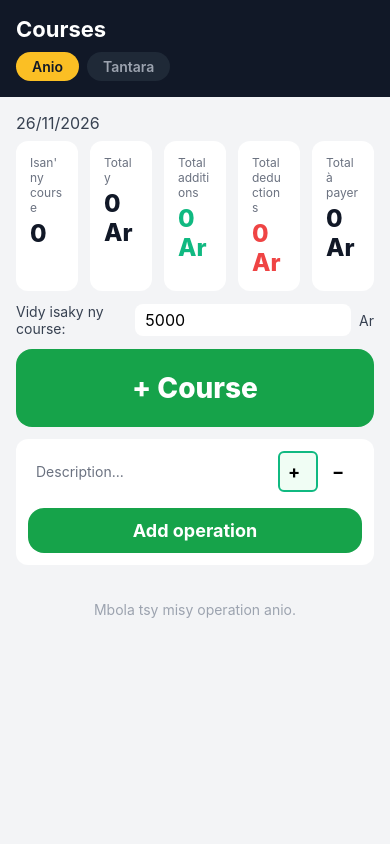
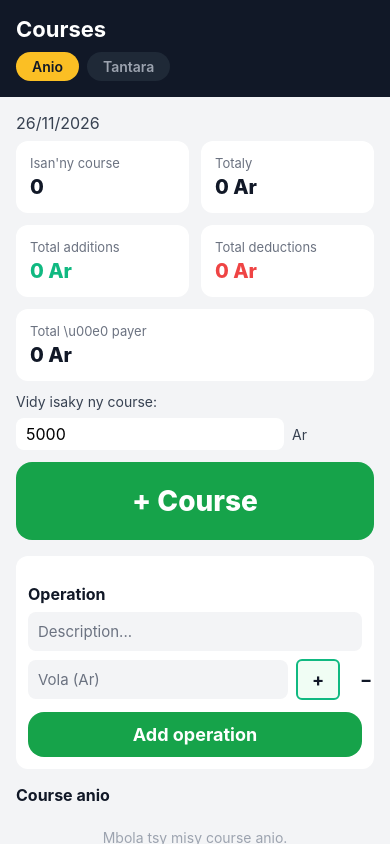
Before and after one commit to tophyrakotomavo/course-app, a React Native app: screen / in a window 390 px wide. Built offline with nearby package versions, Linux system fonts and the light colour scheme.

Commit message:
Refactor App component to enhance UI and functionality with StatCard component, improved state management, and better error handling

```diff
--- a/App.tsx
+++ b/App.tsx
@@ -4,12 +4,13 @@ import {
   Text,
   TouchableOpacity,
   TextInput,
-  FlatList,
   StyleSheet,
   Alert,
   SafeAreaView,
   StatusBar,
   Platform,
+  ScrollView,
+  useWindowDimensions,
 } from 'react-native';
 import AsyncStorage from '@react-native-async-storage/async-storage';
 
@@ -35,11 +36,33 @@ const fmtMoney = (n: number): string =>
   Math.round(n).toString().replace(/\B(?=(\d{3})+(?!\d))/g, ' ') + ' Ar';
 
 const totalOperations = (ops: Operation[], type: 'add' | 'deduct'): number =>
-  ops
-    .filter((o) => o.type === type)
-    .reduce((acc, o) => acc + o.amount, 0);
+  ops.filter((o) => o.type === type).reduce((acc, o) => acc + o.amount, 0);
+
+const newId = (): string => `${Date.now()}-${Math.random().toString(36).slice(2, 8)}`;
+
+const TODAY_KEY = dayKey(Date.now());
+
+type StatCardProps = {
+  label: string;
+  value: string;
+  color?: string;
+  basis: string;
+  wide?: boolean;
+};
+
+function StatCard({ label, value, color, basis, wide }: StatCardProps): React.JSX.Element {
+  return (
+    <View style={[s.card, { flexBasis: wide ? '100%' : basis }]}>
+      <Text style={s.cardLabel}>{label}</Text>
+      <Text style={[s.cardValue, color ? { color } : null]}>{value}</Text>
+    </View>
+  );
+}
 
 export default function App(): React.JSX.Element {
+  const { width } = useWindowDimensions();
+  const cardBasis = width >= 700 ? '30%' : '45%';
+
   const [rides, setRides] = useState<Ride[]>([]);
   const [price, setPrice] = useState<string>('5000');
   const [tab, setTab] = useState<Tab>('today');
@@ -47,6 +70,7 @@ export default function App(): React.JSX.Element {
   const [operations, setOperations] = useState<Operation[]>([]);
   const [opType, setOpType] = useState<'add' | 'deduct'>('add');
   const [opDesc, setOpDesc] = useState<string>('');
+  const [opAmount, setOpAmount] = useState<string>('');
 
   useEffect(() => {
     (async () => {
@@ -58,7 +82,7 @@ export default function App(): React.JSX.Element {
           if (data.price) setPrice(String(data.price));
           setOperations(data.operations || []);
         }
-      } catch (e) {}
+      } catch {}
       setLoaded(true);
     })();
   }, []);
@@ -68,37 +92,37 @@ export default function App(): React.JSX.Element {
     AsyncStorage.setItem(KEY, JSON.stringify({ rides, price, operations })).catch(() => {});
   }, [rides, price, operations, loaded]);
 
-  const todayKey = useMemo(() => {
-    const now = new Date();
-    const m = String(now.getMonth() + 1).padStart(2, '0');
-    const j = String(now.getDate()).padStart(2, '0');
-    return `${now.getFullYear()}-${m}-${j}`;
-  }, []);
+  const todayKey = TODAY_KEY;
 
-  const days = useMemo(() => {
-    const map: Record<string, { key: string; count: number; total: number }> = {};
-    rides.forEach((r) => {
-      const k = dayKey(r.ts);
-      if (!map[k]) map[k] = { key: k, count: 0, total: 0 };
-      map[k].count += 1;
-      map[k].total += r.amount;
-    });
-    return Object.values(map).sort((a, b) => (a.key < b.key ? 1 : -1));
-  }, [rides]);
+  const today = useMemo(() => {
+    const todaysRides = rides.filter((r) => dayKey(r.ts) === todayKey);
+    return {
+      count: todaysRides.length,
+      total: todaysRides.reduce((acc, r) => acc + r.amount, 0),
+    };
+  }, [rides, todayKey]);
 
-  const today = days.find((d) => d.key === todayKey) || { key: todayKey, count: 0, total: 0 };
-  const todayRides = rides
-    .filter((r) => dayKey(r.ts) === todayKey)
-    .sort((a, b) => b.ts - a.ts);
+  const todayRides = useMemo(
+    () => rides.filter((r) => dayKey(r.ts) === todayKey).sort((a, b) => b.ts - a.ts),
+    [rides, todayKey]
+  );
 
-  const todayOps = operations.filter((o) => dayKey(o.ts) === todayKey);
-  const todayAdditions = totalOperations(operations, 'add');
-  const todayDeductions = totalOperations(operations, 'deduct');
+  const todayOps = useMemo(
+    () => operations.filter((o) => dayKey(o.ts) === todayKey).sort((a, b) => b.ts - a.ts),
+    [operations, todayKey]
+  );
+
+  const todayAdditions = totalOperations(todayOps, 'add');
+  const todayDeductions = totalOperations(todayOps, 'deduct');
   const todayAPayer = today.total + todayAdditions - todayDeductions;
 
   const addRide = (): void => {
     const amount = parseInt(price, 10) || 0;
-    setRides((prev) => [...prev, { id: String(Date.now()), ts: Date.now(), amount }]);
+    if (amount <= 0) {
+      Alert.alert('Vidy diso', 'Ampidiro ny vidin\u2019ny course.');
+      return;
+    }
+    setRides((prev) => [...prev, { id: newId(), ts: Date.now(), amount }]);
   };
 
   const removeRide = (id: string): void => {
@@ -109,13 +133,18 @@ export default function App(): React.JSX.Element {
   };
 
   const addOperation = (): void => {
-    const amount = parseInt(opDesc, 10) || 0;
-    if (amount === 0) return;
+    const amount = parseInt(opAmount, 10) || 0;
+    if (amount <= 0) {
+      Alert.alert('Vola diso', 'Ampidiro ny vola ho an\u2019ity operation ity.');
+      return;
+    }
+    const description = opDesc.trim() || (opType === 'add' ? 'Addition' : 'Deduction');
     setOperations((prev) => [
       ...prev,
-      { id: String(Date.now()), ts: Date.now(), description: opDesc, amount, type: opType },
+      { id: newId(), ts: Date.now(), description, amount, type: opType },
     ]);
     setOpDesc('');
+    setOpAmount('');
   };
 
   const removeOperation = (id: string): void => {
@@ -146,9 +175,9 @@ export default function App(): React.JSX.Element {
     return Object.values(map).sort((a, b) => (a.key < b.key ? 1 : -1));
   }, [rides, operations]);
 
-  const grand = grandDays.reduce<
-    { key: string; count: number; total: number; additions: number; deductions: number }
-  >(
+  const grand = useMemo(
+    () =>
+      grandDays.reduce(
         (acc, d) => ({
           key: acc.key,
           count: acc.count + d.count,
@@ -157,9 +186,13 @@ export default function App(): React.JSX.Element {
           deductions: acc.deductions + d.deductions,
         }),
         { key: '', count: 0, total: 0, additions: 0, deductions: 0 }
+      ),
+    [grandDays]
   );
 
   const overallAPayer = grand.total + grand.additions - grand.deductions;
+
+  const netColor = (n: number): string => (n < 0 ? '#EF4444' : '#111827');
 
   return (
     <SafeAreaView style={s.safe}>
@@ -176,36 +209,36 @@ export default function App(): React.JSX.Element {
       </View>
 
       {tab === 'today' ? (
-        <View style={s.body}>
+        <ScrollView
+          style={s.scroll}
+          contentContainerStyle={s.content}
+          keyboardShouldPersistTaps="handled"
+          showsVerticalScrollIndicator={false}
+        >
           <Text style={s.date}>{fmtDay(todayKey)}</Text>
 
           <View style={s.cards}>
-            <View style={s.card}>
-              <Text style={s.cardLabel}>Isan&#39;ny course</Text>
-              <Text style={s.cardValue}>{today.count}</Text>
-            </View>
-            <View style={s.card}>
-              <Text style={s.cardLabel}>Totaly</Text>
-              <Text style={s.cardValue}>{fmtMoney(today.total)}</Text>
-            </View>
-            <View style={s.card}>
-              <Text style={s.cardLabel}>Total additions</Text>
-              <Text style={{ ...s.cardValue, color: '#10B981' }}>
-                {fmtMoney(todayAdditions)}
-              </Text>
-            </View>
-            <View style={s.card}>
-              <Text style={s.cardLabel}>Total deductions</Text>
-              <Text style={{ ...s.cardValue, color: '#EF4444' }}>
-                {fmtMoney(todayDeductions)}
-              </Text>
-            </View>
-            <View style={s.card}>
-              <Text style={s.cardLabel}>Total &agrave; payer</Text>
-              <Text style={{ ...s.cardValue, color: '#111827', fontSize: 24, fontWeight: '800' }}>
-                {fmtMoney(todayAPayer)}
-              </Text>
-            </View>
+            <StatCard label="Isan'ny course" value={String(today.count)} basis={cardBasis} />
+            <StatCard label="Totaly" value={fmtMoney(today.total)} basis={cardBasis} />
+            <StatCard
+              label="Total additions"
+              value={fmtMoney(todayAdditions)}
+              color="#10B981"
+              basis={cardBasis}
+            />
+            <StatCard
+              label="Total deductions"
+              value={fmtMoney(todayDeductions)}
+              color="#EF4444"
+              basis={cardBasis}
+            />
+            <StatCard
+              label="Total \u00e0 payer"
+              value={fmtMoney(todayAPayer)}
+              color={netColor(todayAPayer)}
+              basis={cardBasis}
+              wide
+            />
           </View>
 
           <View style={s.priceRow}>
@@ -215,6 +248,8 @@ export default function App(): React.JSX.Element {
               value={price}
               onChangeText={(t) => setPrice(t.replace(/[^0-9]/g, ''))}
               keyboardType="numeric"
+              placeholder="0"
+              placeholderTextColor="#9CA3AF"
             />
             <Text style={s.priceLabel}>Ar</Text>
           </View>
@@ -224,7 +259,7 @@ export default function App(): React.JSX.Element {
           </TouchableOpacity>
 
           <View style={s.opForm}>
-            <View style={s.opFormRow}>
+            <Text style={s.sectionTitle}>Operation</Text>
             <TextInput
               style={s.opInput}
               value={opDesc}
@@ -232,15 +267,30 @@ export default function App(): React.JSX.Element {
               placeholder="Description..."
               placeholderTextColor="#6B7280"
             />
+            <View style={s.opFormRow}>
+              <TextInput
+                style={s.opInput}
+                value={opAmount}
+                onChangeText={(t) => setOpAmount(t.replace(/[^0-9]/g, ''))}
+                placeholder="Vola (Ar)"
+                placeholderTextColor="#6B7280"
+                keyboardType="numeric"
+              />
               <View style={s.opTypeRow}>
                 <TouchableOpacity
-                  style={[{ padding: 8, borderRadius: 6, borderWidth: 2, borderColor: opType === 'add' ? '#10B981' : 'transparent', backgroundColor: opType === 'add' ? '#F0FDF4' : 'transparent' }, s.opTypeBtn]}
+                  style={[
+                    s.opTypeBtn,
+                    opType === 'add' && s.opTypeAddOn,
+                  ]}
                   onPress={() => setOpType('add')}
                 >
                   <Text style={s.opTypeTxt}>+</Text>
                 </TouchableOpacity>
                 <TouchableOpacity
-                  style={[{ padding: 8, borderRadius: 6, borderWidth: 2, borderColor: opType === 'deduct' ? '#EF4444' : 'transparent', backgroundColor: opType === 'deduct' ? '#FEE2E2' : 'transparent' }, s.opTypeBtn]}
+                  style={[
+                    s.opTypeBtn,
+                    opType === 'deduct' && s.opTypeDeductOn,
+                  ]}
                   onPress={() => setOpType('deduct')}
                 >
                   <Text style={s.opTypeTxt}>&minus;</Text>
@@ -252,91 +302,119 @@ export default function App(): React.JSX.Element {
             </TouchableOpacity>
           </View>
 
-          <FlatList
-            data={todayOps}
-            keyExtractor={(o) => o.id}
-            style={{ marginTop: 12 }}
-            ListEmptyComponent={<Text style={s.empty}>Mbola tsy misy operation anio.</Text>}
-            renderItem={({ item, index }) => (
-              <View style={s.row}>
+          <Text style={s.sectionTitle}>Course anio</Text>
+          {todayRides.length === 0 ? (
+            <Text style={s.empty}>Mbola tsy misy course anio.</Text>
+          ) : (
+            todayRides.map((item) => (
+              <View key={item.id} style={s.row}>
                 <Text style={s.rowMain}>
-                  {item.description} · {fmtTime(item.ts)}
+                  Course · {fmtTime(item.ts)}
                 </Text>
-                <Text style={[
-                  { padding: 8, borderRadius: 6, backgroundColor: item.type === 'add' ? '#F0FDF4' : '#FEE2E2', color: item.type === 'add' ? '#10B981' : '#EF4444' },
-                  { flex: 1, textAlign: 'right' },
-                ]}>
-                  {item.type === 'add' ? `+${fmtMoney(item.amount)}` : `-${fmtMoney(item.amount)}`}
-                </Text>
-                <TouchableOpacity onPress={() => removeOperation(item.id)}>
+                <Text style={s.rowAmount}>{fmtMoney(item.amount)}</Text>
+                <TouchableOpacity onPress={() => removeRide(item.id)} hitSlop={8}>
                   <Text style={s.del}>&times;</Text>
                 </TouchableOpacity>
               </View>
+            ))
           )}
+
+          <Text style={s.sectionTitle}>Operations anio</Text>
+          {todayOps.length === 0 ? (
+            <Text style={s.empty}>Mbola tsy misy operation anio.</Text>
+          ) : (
+            todayOps.map((item) => (
+              <View key={item.id} style={s.row}>
+                <View style={s.rowText}>
+                  <Text style={s.rowMain} numberOfLines={2}>
+                    {item.description}
+                  </Text>
+                  <Text style={s.rowSub}>{fmtTime(item.ts)}</Text>
+                </View>
+                <Text
+                  style={[
+                    s.rowAmount,
+                    { color: item.type === 'add' ? '#10B981' : '#EF4444' },
+                  ]}
+                >
+                  {item.type === 'add' ? `+${fmtMoney(item.amount)}` : `-${fmtMoney(item.amount)}`}
+                </Text>
+                <TouchableOpacity onPress={() => removeOperation(item.id)} hitSlop={8}>
+                  <Text style={s.del}>&times;</Text>
+                </TouchableOpacity>
+              </View>
+            ))
+          )}
+        </ScrollView>
+      ) : (
+        <ScrollView
+          style={s.scroll}
+          contentContainerStyle={s.content}
+          showsVerticalScrollIndicator={false}
+        >
+          <View style={s.cards}>
+            <StatCard label="Course rehetra" value={String(grand.count)} basis={cardBasis} />
+            <StatCard label="Totaly rehetra" value={fmtMoney(grand.total)} basis={cardBasis} />
+            <StatCard
+              label="Total additions"
+              value={fmtMoney(grand.additions)}
+              color="#10B981"
+              basis={cardBasis}
+            />
+            <StatCard
+              label="Total deductions"
+              value={fmtMoney(grand.deductions)}
+              color="#EF4444"
+              basis={cardBasis}
+            />
+            <StatCard
+              label="Total \u00e0 payer"
+              value={fmtMoney(overallAPayer)}
+              color={netColor(overallAPayer)}
+              basis={cardBasis}
+              wide
             />
           </View>
+
+          <Text style={s.sectionTitle}>Tantara isan&apos;andro</Text>
+          {grandDays.length === 0 ? (
+            <Text style={s.empty}>Tsy misy tantara.</Text>
           ) : (
-        <View style={s.body}>
-          <View style={s.cards}>
-            <View style={s.card}>
-              <Text style={s.cardLabel}>Course rehetra</Text>
-              <Text style={s.cardValue}>{grand.count}</Text>
+            grandDays.map((item) => {
+              const net = item.total + item.additions - item.deductions;
+              return (
+                <View key={item.key} style={s.dayCard}>
+                  <View style={s.dayTop}>
+                    <Text style={s.dayDate}>{fmtDay(item.key)}</Text>
+                    <Text style={[s.dayNet, { color: netColor(net) }]}>{fmtMoney(net)}</Text>
                   </View>
-            <View style={s.card}>
-              <Text style={s.cardLabel}>Totaly rehetra</Text>
-              <Text style={s.cardValue}>{fmtMoney(grand.total)}</Text>
+                  <View style={s.dayStats}>
+                    <View style={s.dayStat}>
+                      <Text style={s.dayStatLabel}>Course</Text>
+                      <Text style={s.dayStatValue}>{item.count}</Text>
                     </View>
-            <View style={s.card}>
-              <Text style={s.cardLabel}>Total additions</Text>
-              <Text style={{ ...s.cardValue, color: '#10B981' }}>
-                {fmtMoney(grand.additions)}
+                    <View style={s.dayStat}>
+                      <Text style={s.dayStatLabel}>Totaly</Text>
+                      <Text style={s.dayStatValue}>{fmtMoney(item.total)}</Text>
+                    </View>
+                    <View style={s.dayStat}>
+                      <Text style={s.dayStatLabel}>Additions</Text>
+                      <Text style={[s.dayStatValue, { color: '#10B981' }]}>
+                        +{fmtMoney(item.additions)}
                       </Text>
                     </View>
-            <View style={s.card}>
-              <Text style={s.cardLabel}>Total deductions</Text>
-              <Text style={{ ...s.cardValue, color: '#EF4444' }}>
-                {fmtMoney(grand.deductions)}
-              </Text>
-            </View>
-            <View style={s.card}>
-              <Text style={s.cardLabel}>Total &agrave; payer</Text>
-              <Text style={{ ...s.cardValue, color: '#111827', fontSize: 24, fontWeight: '800' }}>
-                {fmtMoney(overallAPayer)}
+                    <View style={s.dayStat}>
+                      <Text style={s.dayStatLabel}>Deductions</Text>
+                      <Text style={[s.dayStatValue, { color: '#EF4444' }]}>
+                        &minus;{fmtMoney(item.deductions)}
                       </Text>
                     </View>
                   </View>
-
-          <FlatList
-            data={grandDays}
-            keyExtractor={(d) => d.key}
-            ListEmptyComponent={<Text style={s.empty}>Tsy misy tantara.</Text>}
-            renderItem={({ item }) => (
-              <View style={s.row}>
-                <Text style={s.rowMain}>{fmtDay(item.key)}</Text>
-                <Text style={s.rowMain}>{item.count} course</Text>
-                <Text style={[s.rowMain, { fontWeight: '700' }]}>{fmtMoney(item.total)}</Text>
-                <Text style={{ ...s.rowMain, color: '#10B981' }}>
-                  +{fmtMoney(item.additions)}
-                </Text>
-                <Text style={{ ...s.rowMain, color: '#EF4444' }}>
-                  &minus;{fmtMoney(item.deductions)}
-                </Text>
-                <Text style={{ ...s.rowMain, fontWeight: '700' }}>{fmtMoney(item.total + item.additions - item.deductions)}</Text>
                 </View>
+              );
+            })
           )}
-          />
-
-          <Text style={{ padding: 8, color: '#6B7280' }}>Total global</Text>
-          <View style={s.row}>
-            <Text style={s.rowMain}>Courses: {grand.count}</Text>
-            <Text style={s.rowMain}>Income: {fmtMoney(grand.total)}</Text>
-            <Text style={{ ...s.rowMain, color: '#10B981' }}>Additions: {fmtMoney(grand.additions)}</Text>
-            <Text style={{ ...s.rowMain, color: '#EF4444' }}>Deductions: {fmtMoney(grand.deductions)}</Text>
-            <Text style={{ ...s.rowMain, color: '#111827', fontWeight: '800' }}>
-              Net: {fmtMoney(overallAPayer)}
-            </Text>
-          </View>
-        </View>
+        </ScrollView>
       )}
     </SafeAreaView>
   );
@@ -351,27 +429,42 @@ const s = StyleSheet.create({
   tabOn: { backgroundColor: '#FBBF24' },
   tabTxt: { color: '#9CA3AF', fontWeight: '600' },
   tabTxtOn: { color: '#111827' },
-  body: { flex: 1, padding: 16 },
+  scroll: { flex: 1 },
+  content: { padding: 16, paddingBottom: 32 },
   date: { fontSize: 16, color: '#374151', marginBottom: 8 },
-  cards: { flexDirection: 'row', gap: 12, marginBottom: 12 },
-  card: { flex: 1, backgroundColor: '#fff', borderRadius: 12, padding: 14 },
-  cardLabel: { color: '#6B7280', fontSize: 12 },
-  cardValue: { fontSize: 24, fontWeight: '800', color: '#111827', marginTop: 4 },
-  priceRow: { flexDirection: 'row', alignItems: 'center', gap: 8, marginBottom: 12 },
+  cards: { flexDirection: 'row', flexWrap: 'wrap', gap: 12, marginBottom: 12 },
+  card: { flexGrow: 1, backgroundColor: '#fff', borderRadius: 12, padding: 14 },
+  cardLabel: { color: '#6B7280', fontSize: 13 },
+  cardValue: { fontSize: 20, fontWeight: '800', color: '#111827', marginTop: 4 },
+  priceRow: { flexDirection: 'row', alignItems: 'center', gap: 8, marginBottom: 12, flexWrap: 'wrap' },
   priceLabel: { color: '#374151' },
   input: { backgroundColor: '#fff', borderRadius: 8, paddingHorizontal: 10, paddingVertical: 6, minWidth: 90, fontSize: 16 },
   bigBtn: { backgroundColor: '#16A34A', borderRadius: 16, paddingVertical: 22, alignItems: 'center' },
   bigBtnTxt: { color: '#fff', fontSize: 28, fontWeight: '800' },
-  row: { backgroundColor: '#fff', borderRadius: 10, padding: 12, marginBottom: 8, flexDirection: 'row', justifyContent: 'space-between', alignItems: 'center' },
-  rowMain: { color: '#111827', fontSize: 15 },
-  del: { color: '#DC2626', fontSize: 18, paddingHorizontal: 8 },
-  empty: { textAlign: 'center', color: '#9CA3AF', marginTop: 24 },
-  opForm: { marginTop: 12, padding: 12, backgroundColor: '#fff', borderRadius: 12 },
-  opFormRow: { flexDirection: 'row', gap: 8, alignItems: 'center', marginBottom: 8 },
-  opInput: { flex: 1, backgroundColor: '#fff', borderRadius: 8, padding: 8, fontSize: 14 },
+  sectionTitle: { fontSize: 16, fontWeight: '700', color: '#111827', marginTop: 16, marginBottom: 8 },
+  row: { backgroundColor: '#fff', borderRadius: 10, padding: 12, marginBottom: 8, flexDirection: 'row', justifyContent: 'space-between', alignItems: 'center', gap: 8 },
+  rowText: { flex: 1 },
+  rowMain: { color: '#111827', fontSize: 15, flexShrink: 1 },
+  rowSub: { color: '#6B7280', fontSize: 12, marginTop: 2 },
+  rowAmount: { color: '#111827', fontSize: 15, fontWeight: '700', flexShrink: 0 },
+  del: { color: '#DC2626', fontSize: 20, paddingHorizontal: 4 },
+  empty: { textAlign: 'center', color: '#9CA3AF', marginVertical: 16 },
+  opForm: { marginTop: 16, padding: 12, backgroundColor: '#fff', borderRadius: 12 },
+  opFormRow: { flexDirection: 'row', gap: 8, alignItems: 'center', marginTop: 8 },
+  opInput: { flex: 1, backgroundColor: '#F3F4F6', borderRadius: 8, padding: 10, fontSize: 15 },
   opTypeRow: { flexDirection: 'row', gap: 4, alignItems: 'center' },
-  opTypeBtn: { minWidth: 40 },
-  opTypeTxt: { fontSize: 18, fontWeight: '700' },
-  opBtn: { backgroundColor: '#16A34A', borderRadius: 16, paddingVertical: 12, alignItems: 'center', marginTop: 8, marginHorizontal: 0 },
+  opTypeBtn: { minWidth: 44, padding: 8, borderRadius: 6, borderWidth: 2, borderColor: 'transparent', alignItems: 'center' },
+  opTypeAddOn: { borderColor: '#10B981', backgroundColor: '#F0FDF4' },
+  opTypeDeductOn: { borderColor: '#EF4444', backgroundColor: '#FEE2E2' },
+  opTypeTxt: { fontSize: 18, fontWeight: '700', color: '#111827' },
+  opBtn: { backgroundColor: '#16A34A', borderRadius: 16, paddingVertical: 12, alignItems: 'center', marginTop: 12 },
   opBtnTxt: { color: '#fff', fontSize: 18, fontWeight: '700' },
+  dayCard: { backgroundColor: '#fff', borderRadius: 12, padding: 14, marginBottom: 10 },
+  dayTop: { flexDirection: 'row', justifyContent: 'space-between', alignItems: 'center', marginBottom: 10, gap: 8 },
+  dayDate: { fontSize: 16, fontWeight: '700', color: '#111827', flexShrink: 1 },
+  dayNet: { fontSize: 16, fontWeight: '800' },
+  dayStats: { flexDirection: 'row', flexWrap: 'wrap', rowGap: 10 },
+  dayStat: { width: '50%', paddingRight: 8 },
+  dayStatLabel: { color: '#6B7280', fontSize: 12 },
+  dayStatValue: { color: '#111827', fontSize: 15, fontWeight: '700', marginTop: 2 },
 });
```
Lines whose indentation alone changed are shown as unchanged.
